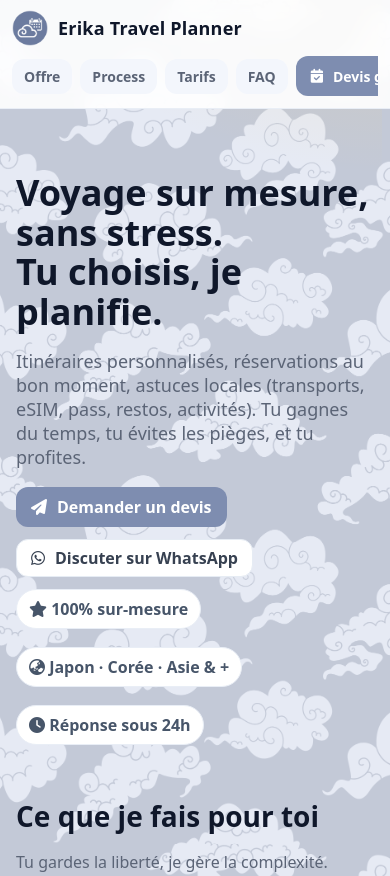
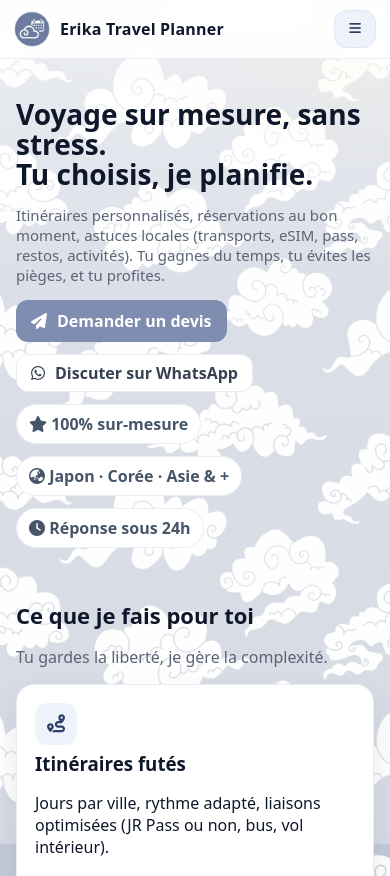
Before and after one commit to hodoplanner/hodoplanner.github.io, a plain HTML site: page index.html in a window 390 px wide. Shown: the top 876 px of the page. Drawn offline with Linux system fonts and the light colour scheme; a web font is replaced by a local one.

Commit message:
Update index.html

```diff
--- a/index.html
+++ b/index.html
@@ -5,142 +5,164 @@
 <meta name="viewport" content="width=device-width, initial-scale=1" />
 <title>Erika Travel Planner — Voyages sur mesure</title>
 
-<!-- Favicon de l’onglet -->
 <link rel="icon" href="images/favicon.png" type="image/png" />
 <link rel="stylesheet" href="https://cdnjs.cloudflare.com/ajax/libs/font-awesome/6.5.0/css/all.min.css"/>
 
 <style>
+  /* ====== Police Noyh A ====== */
+  @font-face{
+    font-family: "NoyhA";
+    src: url("font/NoyhA-Regular.ttf") format("truetype");
+    font-weight: 400;
+    font-style: normal;
+    font-display: swap;
+  }
+
   :root{
-    --accent:#7e8db0;    /* bleu-gris demandé */
-    --accent-2:#ffd166;  /* touche chaleureuse */
+    --accent:#7e8db0;
+    --accent-2:#ffd166;
     --text:#0f172a;
     --muted:#5b6476;
     --bg:#f7f9fc;
     --card:#ffffff;
     --radius:18px;
+    --shadow: 0 14px 30px rgba(15,23,42,.08);
   }
+
   *{box-sizing:border-box}
   html,body{height:100%}
   body{
-    margin:0; font-family:system-ui,-apple-system,Segoe UI,Roboto,Inter,Arial;
+    margin:0;
+    font-family: "NoyhA", system-ui, -apple-system, Segoe UI, Roboto, Inter, Arial;
     color:var(--text);
-    /* Desktop: nuages + voiles doux pour la lisibilité */
+
+    /* Desktop */
     background:
-      radial-gradient(80rem 40rem at 10% -10%, rgba(126,141,176,.12) 0, rgba(126,141,176,0) 60%),
-      radial-gradient(70rem 30rem at 110% 0%, rgba(255,209,102,.18) 0, rgba(255,209,102,0) 55%),
-      url("images/nuages-pc2.png");
-    background-repeat:no-repeat, no-repeat, repeat;
-    background-size: 100% 100%, 100% 100%, cover;
-    background-position: center top, right top, center top;
+      linear-gradient( to bottom, rgba(255,255,255,.6) 0%, rgba(255,255,255,.3) 40%, rgba(255,255,255,.25) 100% ),
+      radial-gradient(80rem 40rem at 10% -10%, rgba(126,141,176,.14) 0, rgba(126,141,176,0) 60%),
+      radial-gradient(70rem 30rem at 110% 0%, rgba(255,209,102,.20) 0, rgba(255,209,102,0) 55%),
+      url("images/nuages-pc.png");
+    background-repeat:no-repeat, no-repeat, no-repeat, repeat;
+    background-size: 100% 100%, 100% 100%, 100% 100%, cover;
+    background-position: center top, center top, right top, center top;
     background-color: var(--bg);
-    background-attachment: scroll, scroll, fixed; /* fixe seulement sur desktop */
+    background-attachment: scroll, scroll, scroll, fixed;
   }
-  /* Mobile : image dédiée + pas d’attachement fixe (perf) */
   @media (max-width: 720px){
     body{
       background:
+        linear-gradient( to bottom, rgba(255,255,255,.7) 0%, rgba(255,255,255,.4) 35%, rgba(255,255,255,.32) 100% ),
         radial-gradient(40rem 20rem at 10% -10%, rgba(126,141,176,.12) 0, rgba(126,141,176,0) 60%),
         radial-gradient(40rem 20rem at 110% 0%, rgba(255,209,102,.18) 0, rgba(255,209,102,0) 55%),
-        url("images/nuages-mobile2.png");
-      background-repeat:no-repeat, no-repeat, repeat;
-      background-size: 140% 100%, 120% 100%, cover;
-      background-position: center top, right -10% top, center top;
-      background-attachment: scroll, scroll, scroll;
+        url("images/nuages-mobile.png");
+      background-repeat:no-repeat, no-repeat, no-repeat, repeat;
+      background-size: 140% 100%, 120% 100%, 120% 100%, cover;
+      background-position: center top, center top, right -10% top, center top;
+      background-attachment: scroll, scroll, scroll, scroll;
     }
   }
 
-  /* Header */
+  /* ====== Header ====== */
   header{
-    position:sticky; top:0; z-index:40;
-    background:rgba(255,255,255,.9); backdrop-filter: blur(8px);
+    position:sticky; top:0; z-index:100;
+    background:rgba(255,255,255,.92);
+    backdrop-filter: blur(8px);
     border-bottom:1px solid #e9eef6;
   }
   .bar{
-    max-width:1100px; margin:0 auto; padding:12px 16px;
-    display:flex; gap:16px; align-items:center; justify-content:space-between;
+    max-width:1100px; margin:0 auto; padding:10px 14px;
+    display:flex; align-items:center; gap:12px;
   }
-  .brand{display:flex; align-items:center; gap:10px; text-decoration:none; color:var(--text)}
-  .brand img{width:36px; height:36px; object-fit:contain}
-  .brand b{font-size:18px; letter-spacing:.2px; white-space:nowrap}
+  .brand{
+    display:flex; align-items:center; gap:10px; text-decoration:none; color:var(--text);
+    flex:1 1 auto; min-width:0;
+  }
+  .brand img{width:36px; height:36px; border-radius:999px; object-fit:cover}
+  .brand b{font-size: clamp(16px, 2.2vw, 20px); letter-spacing:.2px; white-space:nowrap}
 
-  nav{display:flex; align-items:center; gap:8px}
+  /* Burger */
+  .burger{
+    display:none; background:#eef3fb; border:1px solid #dde7f6; border-radius:12px;
+    width:42px; height:38px; align-items:center; justify-content:center; cursor:pointer;
+  }
+  .burger i{color:#2f3e64}
+
+  nav{
+    display:flex; align-items:center; gap:8px; flex-wrap:wrap;
+  }
   nav a{
-    color:var(--muted); text-decoration:none; font-weight:600; font-size:14px;
-    padding:8px 12px; border-radius:12px; background:transparent; white-space:nowrap;
-    flex:0 0 auto;
+    color:var(--muted); text-decoration:none; font-weight:700; font-size:14px;
+    padding:8px 12px; border-radius:12px; white-space:nowrap;
   }
   nav a:hover{background:#eef3fb; color:#111}
 
   .btn{
     display:inline-flex; align-items:center; gap:10px; height:38px;
     padding:0 14px; border-radius:12px; border:1px solid transparent; cursor:pointer;
-    text-decoration:none; font-weight:800; flex:0 0 auto;
+    text-decoration:none; font-weight:800;
   }
   .btn.primary{background:var(--accent); color:#fff}
   .btn.primary:hover{filter:brightness(.97)}
-  .btn.ghost{background:#fff; border-color:#e6ecf4; color:#374151}
-  .btn.ghost:hover{background:#f7fafc}
+  .btn.ghost{background:#fff; border:1px solid #e6ecf4; color:#374151}
 
-  /* Mobile : nav en bandeau scrollable */
-  @media (max-width: 720px){
-    .bar{flex-direction:column; align-items:stretch; gap:10px; padding:10px 12px}
-    .brand{min-width:0}
+  /* Mobile nav behavior */
+  @media (max-width: 840px){
+    .bar{gap:10px}
+    .burger{display:flex; flex:0 0 auto}
     nav{
-      overflow-x:auto; -webkit-overflow-scrolling:touch; padding-bottom:2px;
-      gap:8px; scrollbar-width:none;
+      position:relative;
+      width:100%;
+      display:none;          /* caché par défaut */
+      flex-direction:column;
+      gap:8px;
+      margin-top:8px;
     }
-    nav::-webkit-scrollbar{display:none}
+    nav.open{display:flex}
     nav a{background:#f3f6fc}
-    .btn.primary{height:40px}
+    .btn.primary{height:42px}
   }
 
-  /* Hero */
-  .hero{max-width:1100px; margin:0 auto; padding:56px 16px 28px; display:grid; gap:24px}
-  .hero h1{font-size:40px; line-height:1.1; margin:8px 0}
-  @media (max-width:720px){ .hero h1{font-size:36px} }
-  .sub{color:var(--muted); font-size:18px; max-width:780px}
+  /* ====== Layout generique ====== */
+  .hero{max-width:1100px; margin:0 auto; padding: clamp(32px, 6vw, 64px) 16px 28px; display:grid; gap:18px}
+  .hero h1{font-size: clamp(28px, 6.2vw, 48px); line-height:1.08; margin:8px 0}
+  .sub{color:var(--muted); font-size: clamp(15px, 2.4vw, 18px); max-width:780px}
   .cta-row{display:flex; gap:12px; flex-wrap:wrap; margin-top:8px}
-  .kpis{display:flex; gap:18px; flex-wrap:wrap; margin-top:12px; color:#475569; font-weight:700}
+  .kpis{display:flex; gap:12px; flex-wrap:wrap; margin-top:12px; color:#475569; font-weight:800}
   .kpis span{background:#fff; border:1px solid #e9eef6; border-radius:999px; padding:8px 12px}
 
-  /* Sections */
   .section{max-width:1100px; margin:0 auto; padding:24px 16px 60px}
-  h2{font-size:28px; margin:0 0 12px}
+  h2{font-size: clamp(22px, 3.2vw, 28px); margin:0 0 12px}
   .muted{color:var(--muted)}
   .grid-3{display:grid; gap:14px}
   @media(min-width:820px){ .grid-3{grid-template-columns: repeat(3, 1fr)} }
+
   .card{
     background:var(--card); border:1px solid #e9eef6; border-radius:var(--radius);
-    box-shadow:0 14px 30px rgba(15,23,42,.06); padding:18px;
+    box-shadow: var(--shadow); padding:18px;
   }
   .card h3{margin:6px 0 8px}
   .icon{
-    width:40px; height:40px; border-radius:12px; display:grid; place-items:center;
-    background: #eef3fb; color:#2f3e64;
+    width:42px; height:42px; border-radius:12px; display:grid; place-items:center;
+    background: #eef3fb; color:#2f3e64; font-size:18px;
   }
 
-  /* Process */
   .steps{display:grid; gap:14px}
   @media(min-width:820px){ .steps{grid-template-columns:repeat(4,1fr)} }
   .step{background:#fff; border:1px dashed #dbe3ee; border-radius:16px; padding:16px}
 
-  /* Tarifs */
   .plans{display:grid; gap:14px}
   @media(min-width:960px){ .plans{grid-template-columns:1fr 1fr 1fr} }
   .price{font-size:28px; font-weight:900}
   .tag{display:inline-flex; align-items:center; gap:8px; padding:6px 10px; border-radius:999px; background:#fff6d7; color:#6b4a00; font-weight:800; font-size:12px; border:1px solid #ffe8a6}
 
-  /* Avis */
   .quote{font-style:italic; color:#334155}
 
-  /* FAQ */
   details{
     background:#fff; border:1px solid #e9eef6; border-radius:14px; padding:12px 14px;
   }
   details+details{margin-top:12px}
   summary{cursor:pointer; font-weight:800; color:#111}
 
-  /* Contact */
   form{display:grid; gap:12px}
   label{font-weight:700; font-size:14px; color:#334155}
   input, textarea, select{
@@ -149,24 +171,31 @@
   }
   textarea{min-height:120px; resize:vertical}
 
-  /* Footer */
   footer{padding:24px 16px; text-align:center; color:#64748b; border-top:1px solid #e9eef6; background:#fff}
   .small{font-size:13px}
+
+  /* accessibilité motion */
+  @media (prefers-reduced-motion: reduce){
+    *{scroll-behavior:auto}
+  }
 </style>
 </head>
+
 <body>
 
-  <!-- Header -->
+  <!-- ===== Header ===== -->
   <header>
     <div class="bar">
       <a class="brand" href="#top">
-        <!-- Logo de header (pas le favicon) -->
         <img src="images/favicon.png" alt="Erika Travel Planner" />
         <b>Erika Travel Planner</b>
       </a>
 
-      <!-- Rangée scrollable sur mobile -->
-      <nav aria-label="Navigation principale">
+      <button class="burger" aria-label="Menu" aria-controls="mainnav" aria-expanded="false">
+        <i class="fa-solid fa-bars"></i>
+      </button>
+
+      <nav id="mainnav" aria-label="Navigation principale">
         <a href="#offre">Offre</a>
         <a href="#process">Process</a>
         <a href="#tarifs">Tarifs</a>
@@ -178,7 +207,7 @@
     </div>
   </header>
 
-  <!-- Hero -->
+  <!-- ===== Hero ===== -->
   <section class="hero" id="top">
     <div>
       <h1>Voyage sur mesure, sans stress.<br/>Tu choisis, je planifie.</h1>
@@ -199,7 +228,7 @@
     </div>
   </section>
 
-  <!-- Offre -->
+  <!-- ===== Offre ===== -->
   <section class="section" id="offre">
     <h2>Ce que je fais pour toi</h2>
     <p class="muted">Tu gardes la liberté, je gère la complexité.</p>
@@ -222,7 +251,7 @@
     </div>
   </section>
 
-  <!-- Process -->
+  <!-- ===== Process ===== -->
   <section class="section" id="process">
     <h2>Comment ça marche</h2>
     <div class="steps">
@@ -245,7 +274,7 @@
     </div>
   </section>
 
-  <!-- Tarifs -->
+  <!-- ===== Tarifs ===== -->
   <section class="section" id="tarifs">
     <h2>Formules</h2>
     <p class="muted">Des bases solides, ajustables selon ton projet.</p>
@@ -286,7 +315,7 @@
     </div>
   </section>
 
-  <!-- Avis -->
+  <!-- ===== Avis ===== -->
   <section class="section">
     <h2>Ils recommandent</h2>
     <div class="grid-3">
@@ -305,7 +334,7 @@
     </div>
   </section>
 
-  <!-- FAQ -->
+  <!-- ===== FAQ ===== -->
   <section class="section" id="faq">
     <h2>FAQ</h2>
     <details>
@@ -326,6 +355,27 @@
     <div class="small">© <span id="y"></span> Erika Travel Planner — Tous droits réservés.</div>
   </footer>
 
-  <script>document.getElementById('y').textContent=new Date().getFullYear();</script>
+  <script>
+    // Année footer
+    document.getElementById('y').textContent = new Date().getFullYear();
+
+    // Burger toggle accessible
+    const burger = document.querySelector('.burger');
+    const nav = document.getElementById('mainnav');
+    if(burger && nav){
+      burger.addEventListener('click', () => {
+        const open = nav.classList.toggle('open');
+        burger.setAttribute('aria-expanded', open ? 'true' : 'false');
+      });
+
+      // fermer si on redimensionne grand écran
+      window.addEventListener('resize', () => {
+        if (window.innerWidth > 840 && nav.classList.contains('open')){
+          nav.classList.remove('open');
+          burger.setAttribute('aria-expanded','false');
+        }
+      });
+    }
+  </script>
 </body>
 </html>
```
